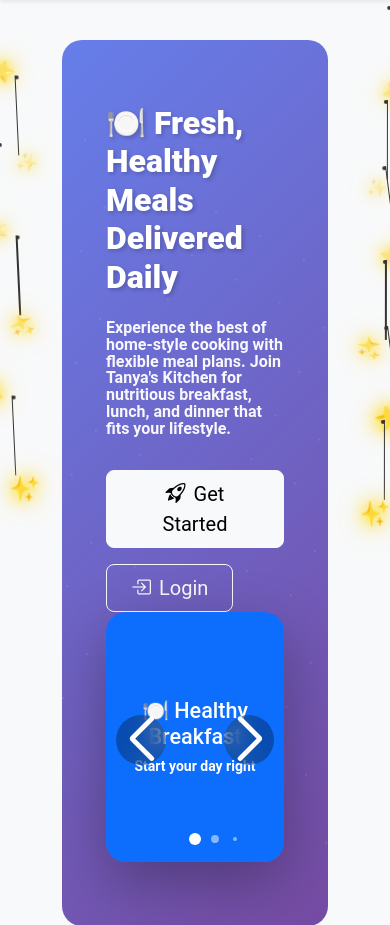
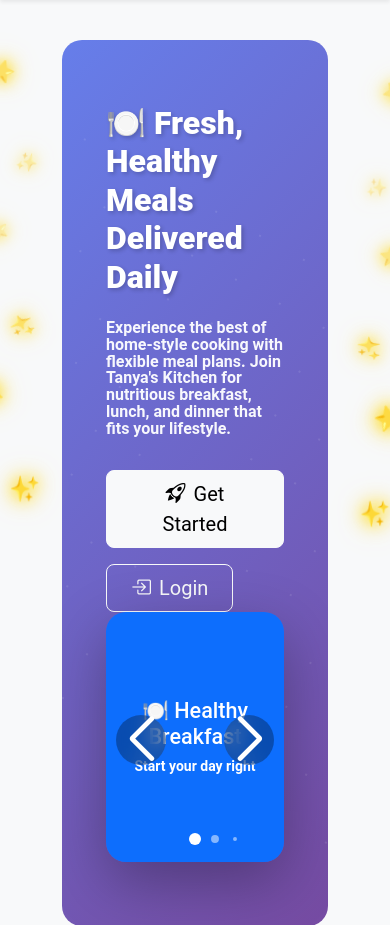
Before and after one commit to gangeshwar01/tanya-kitchen, a Django app: page / in a window 390 px wide. Shown: the part 56-981 px from the top of the page. Run offline with Django 5.2, Linux system fonts and the light colour scheme; data that the repository does not hold is empty; some libraries are stand-ins or nearby versions.

Commit message:
position stars fixing 5

```diff
--- a/templates/home.html
+++ b/templates/home.html
@@ -749,9 +749,10 @@
   .stars-right .star-with-wire:nth-child(5) { top: 420px !important; }
   .stars-right .star-with-wire:nth-child(6) { top: 500px !important; }
 
+  /* Hide wires on mobile */
   .stars-left .star-with-wire .star-wire,
   .stars-right .star-with-wire .star-wire {
-    height: var(--wire-height, 80px) !important;
+    display: none !important;
   }
 
   .stars-left .star-with-wire .sparkle-star,
```
